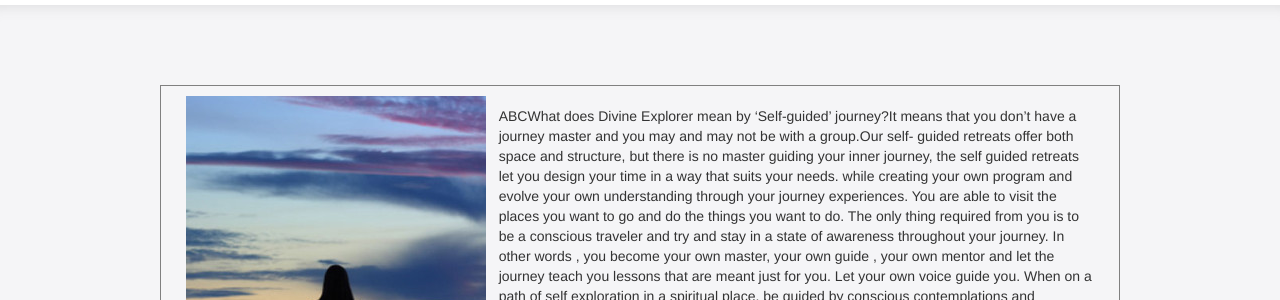
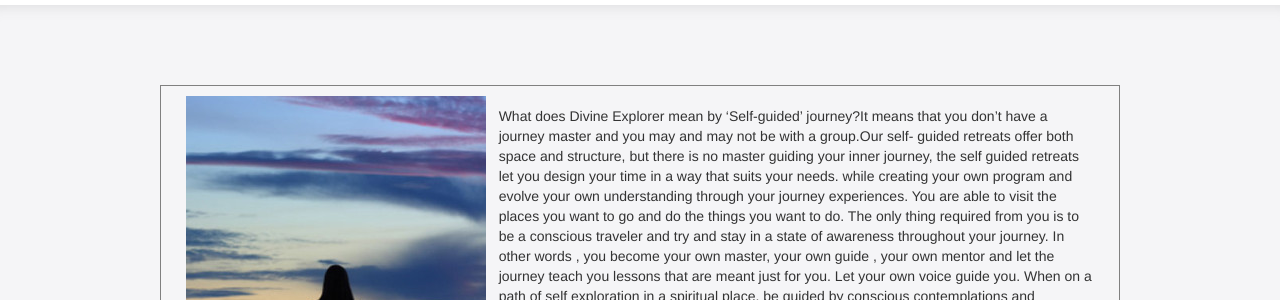
Before and after one commit to GHSKM/testDE, a Jekyll site: the page built from _guides/Self-Guided.md, in a window 1280 px wide. Shown: the part 273-573 px from the top of the page. Built offline with Jekyll 4.4.1, drawn with Linux system fonts in a browser that asks for light colours; nearby versions of some CDN libraries; some web fonts are replaced; library files that are not in the unit come from our copies.

Commit message:
Update from Forestry.io - Self-Guided.md

```diff
--- a/_guides/Self-Guided.md
+++ b/_guides/Self-Guided.md
@@ -10,7 +10,7 @@
 image: "../../Images/self-300x300.jpg"
 excerpt_separator: "<!--more-->"
 ---
-<p>ABCWhat does Divine Explorer mean by ‘Self-guided’ journey?It  means that you don’t have a journey master  and you may and may not be with a group.Our self- guided retreats offer both space and structure, but there is  <!--more--> no master guiding your inner journey, the self guided retreats let you design your time in a way that suits your needs. while creating your own program and evolve your own understanding through your journey experiences.
+<p>What does Divine Explorer mean by ‘Self-guided’ journey?It  means that you don’t have a journey master  and you may and may not be with a group.Our self- guided retreats offer both space and structure, but there is  <!--more--> no master guiding your inner journey, the self guided retreats let you design your time in a way that suits your needs. while creating your own program and evolve your own understanding through your journey experiences.
 
 You are able to visit the places you want to go and do the things you want to do. The only thing required from you is to be a conscious traveler and try and stay in a state of awareness throughout your journey.
 
```
